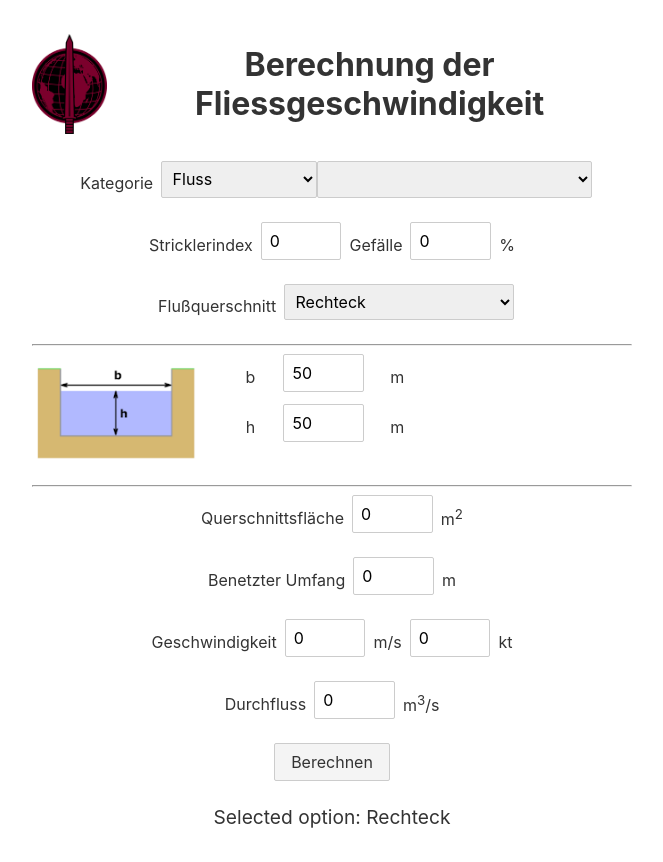
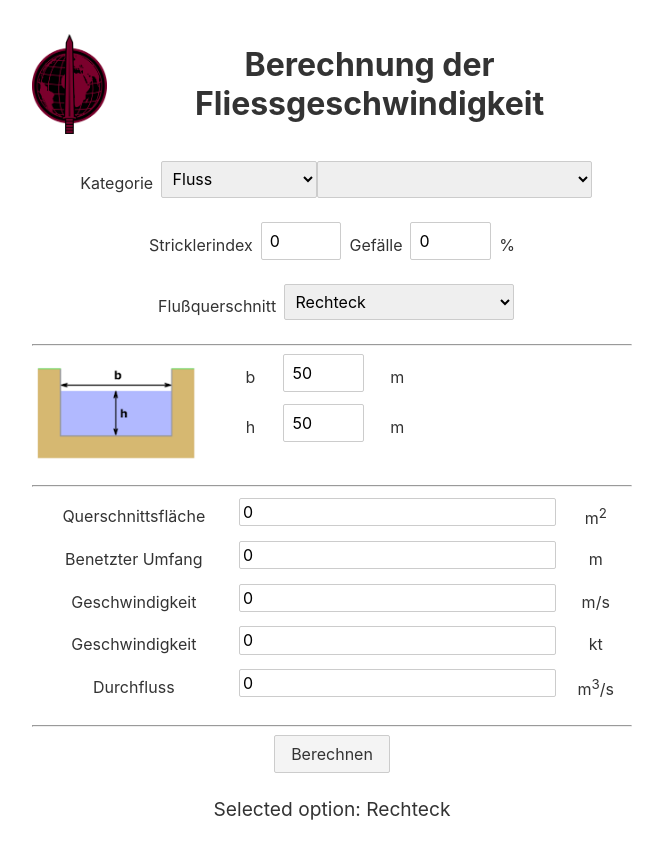
Before and after one commit to wetterheidi/fliessgeschwindigkeit_svelte, a Svelte app: page / in a window 1280 px wide. Shown: the whole page, without its empty margins (308-971 px from the left). Built offline with nearby package versions, Linux system fonts and the light colour scheme.

Commit message:
UI weiter verbessert

```diff
--- a/src/App.svelte
+++ b/src/App.svelte
@@ -322,48 +322,67 @@
 
 	<hr />
 
-	<div class="form-group">
+	<table class="form-table">
+		<tr>
+			<td>
 				<label for="flaeche">Querschnittsfläche</label>
-		<input
-			id="flaeche"
-			type="integer"
-			bind:value={flaeche}
-			placeholder="1"
-		/>
+			</td>
+			<td>
+				<input id="flaeche" type="integer" bind:value={flaeche} placeholder="1" />
+			</td>
+			<td>
 				<label for="">m<sup>2</sup></label>
-	</div>
-	<div class="form-group">
+			</td>
+		</tr>
+		<tr>
+			<td>
 				<label for="umfang">Benetzter Umfang</label>
+			</td>
+			<td>
 				<input id="umfang" type="integer" bind:value={umfang} placeholder="1" size="5" />
+			</td>
+			<td>
 				<label for="">m</label>
-	</div>
-	<div class="form-group">
+			</td>
+		</tr>
+		<tr>
+			<td>
 				<label for="geschwindigkeit">Geschwindigkeit</label>
-		<input
-			id="geschwindigkeitms"
-			type="integer"
-			bind:value={geschwindigkeitms}
-			placeholder="1"
-		/>
+			</td>
+			<td>
+				<input id="geschwindigkeitms" type="integer" bind:value={geschwindigkeitms} placeholder="1" />
+			</td>
+			<td>
 				<label for=""> m/s</label>
-		<input
-			id="geschwindigkeitkt"
-			type="integer"
-			bind:value={geschwindigkeitkt}
-			placeholder="1"
-		/>
+			</td>
+		</tr>
+		<tr>
+			<td>
+				<label for="geschwindigkeitkt">Geschwindigkeit</label>
+			</td>
+			<td>
+				<input id="geschwindigkeitkt" type="integer" bind:value={geschwindigkeitkt} placeholder="1" />
+			</td>
+			<td>
 				<label for="">kt</label>
-	</div>
-	<div class="form-group">
+			</td>
+		</tr>
+		<tr>
+			<td>
 				<label for="durchfluss">Durchfluss</label>
-		<input
-			id="durchfluss"
-			type="integer"
-			bind:value={durchfluss}
-			placeholder="1"
-		/>
+			</td>
+			<td>
+				<input id="durchfluss" type="integer" bind:value={durchfluss} placeholder="1" />
+			</td>
+			<td>
 				<label for=""> m<sup>3</sup>/s</label>
-	</div>
+			</td>
+		</tr>
+	</table>
+
+	<hr />
+
+
 	<button on:click={handleBerechnen}>Berechnen</button>
 
 	{#if message}
@@ -452,4 +471,25 @@
 	input[type="number"] {
 		width: 8ch;
 	}
+
+	.form-table {
+		width: 100%;
+		border-collapse: collapse;
+		margin-bottom: 1rem;
+	}
+
+	.form-table td {
+		padding: 0.2rem;
+	}
+
+	.form-table label {
+		margin-right: 0.5rem;
+		margin-left: 0.5rem;
+	}
+
+	.form-table input {
+		padding: 0.2rem;
+		font-size: 1rem;
+		width: 100%;
+	}
 </style>
```
Lines whose indentation alone changed are shown as unchanged.
